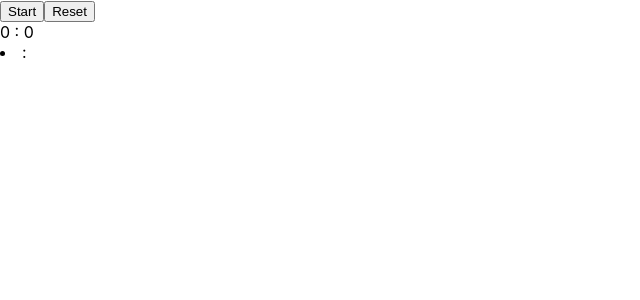
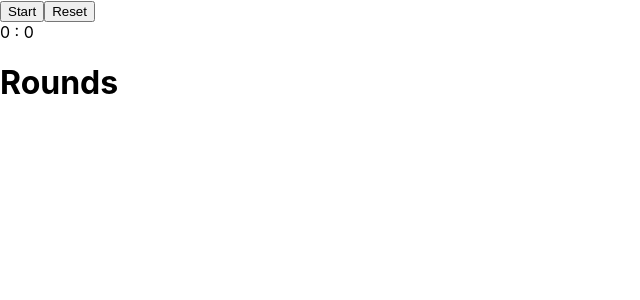
Before and after one commit to KrystianSzota/reactTest, a React (Create React App) app: page / in a window 1280 px wide. Shown: the top 300 px of the page, without its empty margins (0-640 px from the left). Built offline with nearby package versions, Linux system fonts and the light colour scheme.

Commit message:
add list

```diff
--- a/src/App.js
+++ b/src/App.js
@@ -86,6 +86,9 @@ class App extends React.Component {
   }
 
   render() {
+    const listItem = this.state.rounds.map((round, idx) => {
+      return <li key={idx}>{round.seconds} : {round.decySeconds}</li>
+    });
     return (
       <div>
         {!this.state.isActive && <button onClick={this.startStoper}>Start</button>}
@@ -93,7 +96,10 @@ class App extends React.Component {
         {!this.state.isActive && <button onClick={this.resetStoper}>Reset</button>}
         {this.state.isActive && <button onClick={this.addRound}>Round</button>}
         <div>{this.state.seconds} : {this.state.decySeconds}</div>
-        <div><li>{this.seconds} : {this.decySeconds}</li></div>
+        <h1>Rounds</h1>
+        <ul>
+          {listItem}
+        </ul>
       </div>
     );
   }
```
